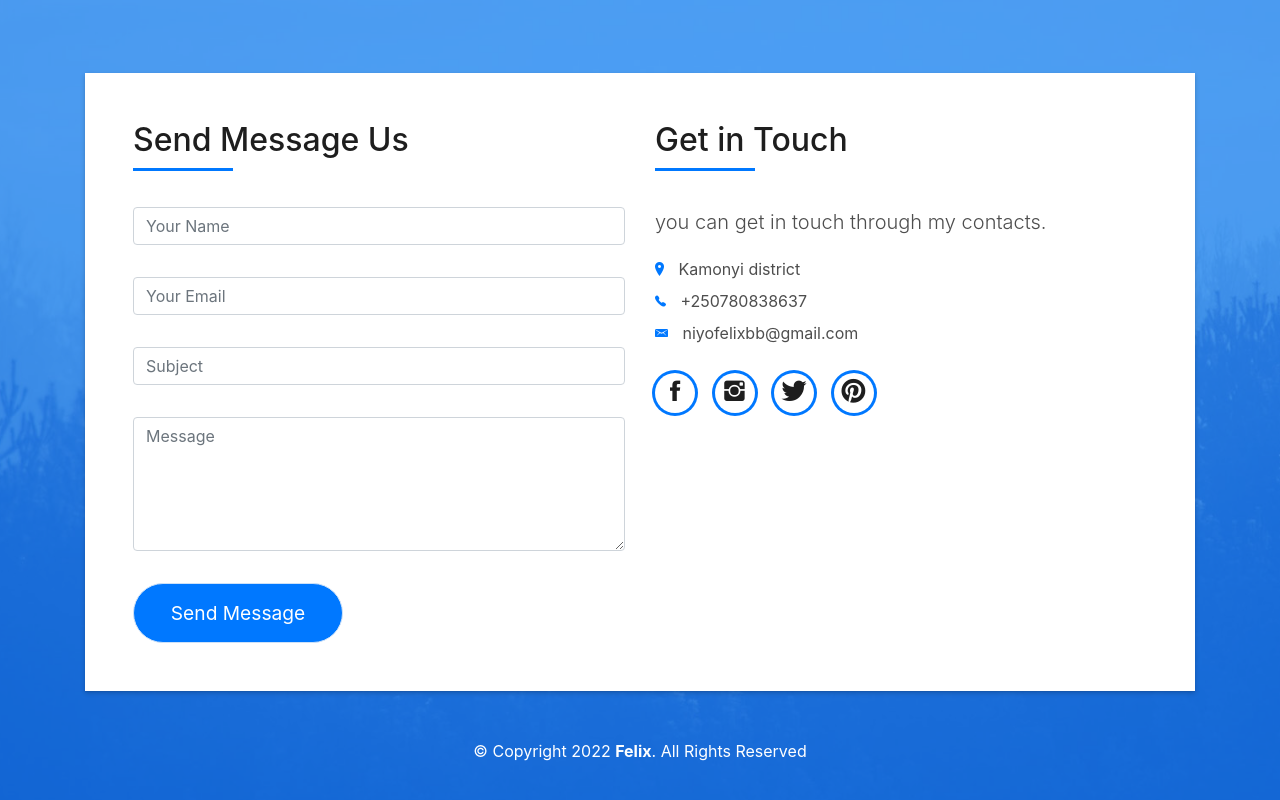
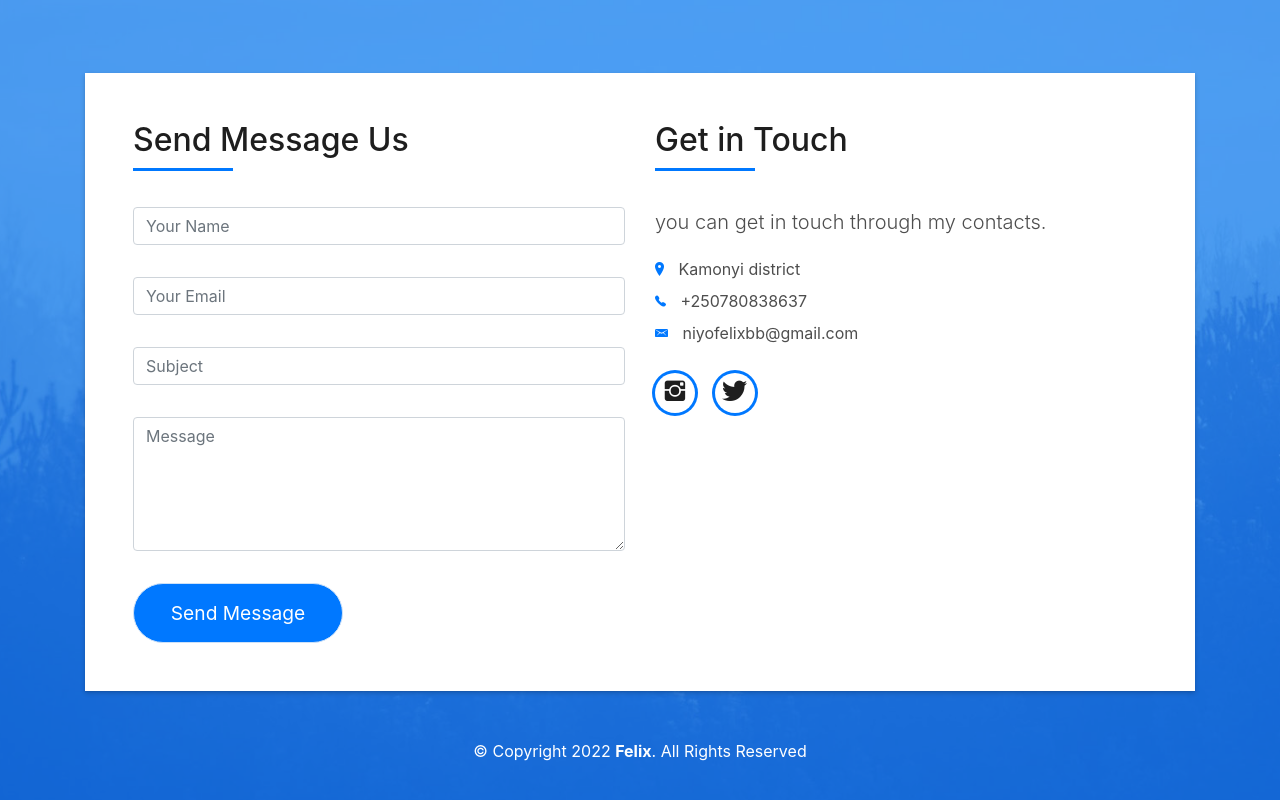
Before and after one commit to felixkendl/felixportfolio, a plain HTML site: page index.html in a window 1280 px wide. Shown: the part 5777-6577 px from the top of the page. Drawn offline with Linux system fonts and the light colour scheme; files whose address does not match are found by name.

Commit message:
Update index.html

```diff
--- a/index.html
+++ b/index.html
@@ -686,10 +686,9 @@
                   </div>
                   <div class="socials">
                     <ul>
-                      <li><a href=""><span class="ico-circle"><i class="ion-social-facebook"></i></span></a></li>
-                      <li><a href=""><span class="ico-circle"><i class="ion-social-instagram"></i></span></a></li>
-                      <li><a href=""><span class="ico-circle"><i class="ion-social-twitter"></i></span></a></li>
-                      <li><a href=""><span class="ico-circle"><i class="ion-social-pinterest"></i></span></a></li>
+                      <li><a href="https://www.instagram.com/seed_9_9_/"><span class="ico-circle"><i class="ion-social-instagram"></i></span></a></li>
+                      <li><a href="https://twitter.com/ni_phelix"><span class="ico-circle"><i class="ion-social-twitter"></i></span></a></li>
+
                     </ul>
                   </div>
                 </div>
```
